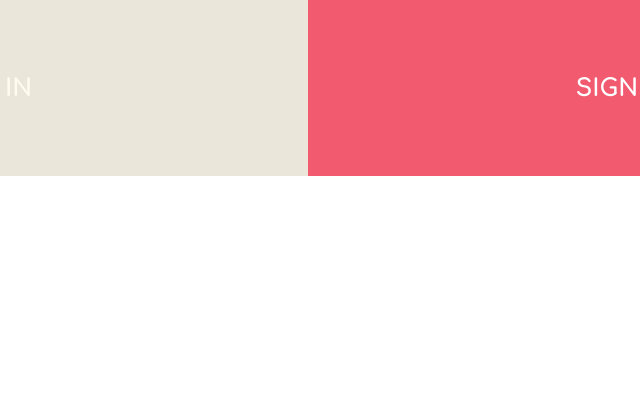
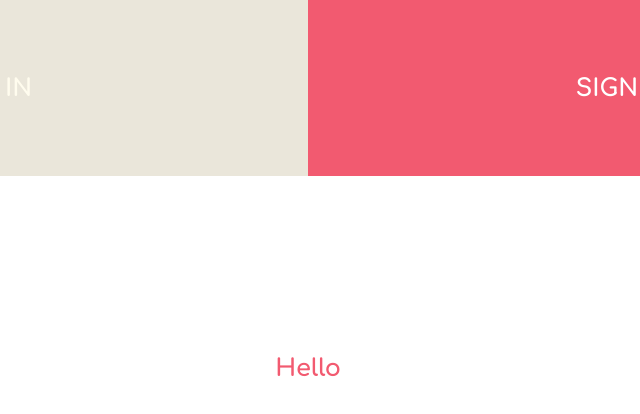
Before and after one commit to felipeolliveira/jogo-da-memoria, a plain HTML site: page index.html in a window 1280 px wide. Shown: the full height of the page, 332-972 px from the left. Drawn offline with Linux system fonts and the light colour scheme.

Commit message:
Aula 39 - Desafio Intermediário

```diff
--- a/index.html
+++ b/index.html
@@ -30,6 +30,7 @@
     <!-- Signup Page -->
     <script src="src/components/flat-button/index.js"></script>
     <script src="src/components/gueio-logo/index.js"></script>
+    <script src="src/components/welcome-message/index.js"></script>
     <script src="src/pages/signup/index.js"></script>
   </body>
 </html>
--- /dev/null
+++ b/src/components/welcome-message/index.js
@@ -0,0 +1,28 @@
+const welcomeMessage = (function() {
+  const module = {};
+
+  module._style = () => {
+    const $style = document.createElement("style");
+
+    $style.textContent = `
+      .welcome-message {
+        font-weight: bold;
+        font-size: 24px;
+        color: #f25a70;
+        text-align: center;
+      }
+    `;
+
+    document.head.insertAdjacentElement("beforeend", $style);
+  };
+
+  module.render = (content = "") => {
+    module._style();
+
+    return `<h1 class="welcome-message">${content}</h1>`;
+  };
+
+  return {
+    render: module.render
+  };
+})();
--- a/src/pages/signup/index.js
+++ b/src/pages/signup/index.js
@@ -12,7 +12,10 @@
 
   const $gueioLogo = gueioLogo.render();
 
+  const $title = welcomeMessage.render("Hello");
+
   $root.insertAdjacentHTML("beforeend", $loginButton);
   $root.insertAdjacentHTML("beforeend", $signUp);
   $root.insertAdjacentHTML("beforeend", $gueioLogo);
+  $root.insertAdjacentHTML("beforeend", $title);
 })();
```
